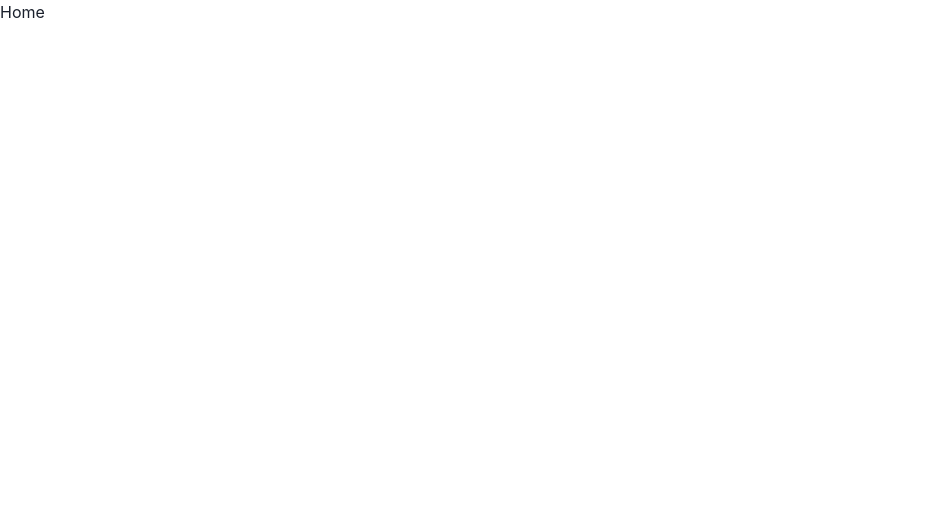
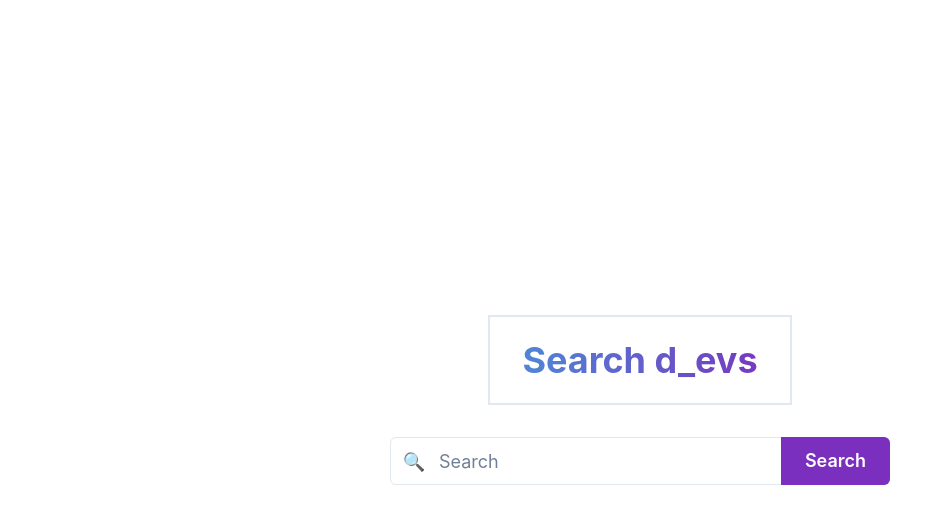
Before and after one commit to turco-vic/PetizeChallenge, a React (Vite) app: page / in a window 1280 px wide. Shown: the top 524 px of the page, without its empty margins (0-952 px from the left). Built offline with nearby package versions, Linux system fonts and the light colour scheme; no server answers.

Commit message:
feat: add Home and Profile pages with sort fix and external link navigation

```diff
--- a/index.html
+++ b/index.html
@@ -2,9 +2,9 @@
 <html lang="en">
   <head>
     <meta charset="UTF-8" />
-    <link rel="icon" type="image/svg+xml" href="/favicon.svg" />
+    <link rel="icon" type="image/svg+xml" href="/public/icons/favicon.ico" />
     <meta name="viewport" content="width=device-width, initial-scale=1.0" />
-    <title>petizechallenge</title>
+    <title>Search d_evs - Enzo Turcovic</title>
   </head>
   <body>
     <div id="root"></div>
--- a/src/components/repository/RepositorySort.tsx
+++ b/src/components/repository/RepositorySort.tsx
@@ -30,11 +30,11 @@ export default function RepositorySort({ value, onChange }: RepositorySortProps)
                 size="sm"
                 borderRadius="md"
             >
+                <option value="created">{t("profile.sort.created")}</option>
                 <option value="updated">{t("profile.sort.updated")}</option>
                 <option value="pushed">{t("profile.sort.pushed")}</option>
                 <option value="full_name">{t("profile.sort.full_name")}</option>
-        <option value="created">{t("profile.sort.created")}</option>
-        <option value="stars">{t("profile.sort.stars")}</option>
+                <option value="stargazers">{t("profile.sort.stars")}</option>
             </Select>
         </Box>
     );
--- a/src/components/user/UserProfile.tsx
+++ b/src/components/user/UserProfile.tsx
@@ -5,7 +5,6 @@ import {
   HStack,
   VStack,
   Button,
-  Link,
   Divider,
 } from "@chakra-ui/react";
 import { useTranslation } from "react-i18next";
@@ -17,6 +16,11 @@ interface UserProfileProps {
 
 export default function UserProfile({ user }: UserProfileProps) {
   const { t } = useTranslation();
+
+  const openUrl = (url: string) => {
+    const fullUrl = url.startsWith("http") ? url : `https://${url}`;
+    window.open(fullUrl, "_blank");
+  };
 
   return (
     <Box w={{ base: "100%", md: "260px" }} flexShrink={0}>
@@ -55,18 +59,24 @@ export default function UserProfile({ user }: UserProfileProps) {
           {user.location && <Text>📍 {user.location}</Text>}
           {user.email && <Text>✉️ {user.email}</Text>}
           {user.blog && (
-            <Link href={user.blog} isExternal color="brand.blue">
+            <Text
+              cursor="pointer"
+              color="brand.blue"
+              onClick={() => openUrl(user.blog!)}
+              _hover={{ textDecoration: "underline" }}
+            >
               🔗 {user.blog}
-            </Link>
+            </Text>
           )}
           {user.twitter_username && (
-            <Link
-              href={`https://twitter.com/${user.twitter_username}`}
-              isExternal
+            <Text
+              cursor="pointer"
               color="brand.blue"
+              onClick={() => openUrl(`https://twitter.com/${user.twitter_username}`)}
+              _hover={{ textDecoration: "underline" }}
             >
               🐦 @{user.twitter_username}
-            </Link>
+            </Text>
           )}
         </VStack>
 
@@ -74,13 +84,11 @@ export default function UserProfile({ user }: UserProfileProps) {
 
         {user.blog && (
           <Button
-            as={Link}
-            href={user.blog}
-            isExternal
             w="100%"
             bg="brand.purple"
             color="white"
-            _hover={{ bg: "#6a28a8", textDecoration: "none" }}
+            _hover={{ bg: "#6a28a8" }}
+            onClick={() => openUrl(user.blog!)}
           >
             {t("profile.contact")}
           </Button>
@@ -88,14 +96,12 @@ export default function UserProfile({ user }: UserProfileProps) {
 
         {user.twitter_username && (
           <Button
-            as={Link}
-            href={`https://twitter.com/${user.twitter_username}`}
-            isExternal
             w="100%"
             variant="outline"
             borderColor="brand.purple"
             color="brand.purple"
-            _hover={{ bg: "purple.50", textDecoration: "none" }}
+            _hover={{ bg: "purple.50" }}
+            onClick={() => openUrl(`https://twitter.com/${user.twitter_username}`)}
           >
             {t("profile.twitter")}
           </Button>
--- a/src/hooks/useInfiniteRepos.ts
+++ b/src/hooks/useInfiniteRepos.ts
@@ -21,7 +21,6 @@ export function useInfiniteRepos(
   const [hasMore, setHasMore] = useState(true);
   const observerRef = useRef<IntersectionObserver | null>(null);
 
-  // Reset when username or sort changes
   useEffect(() => {
     setRepos([]);
     setPage(1);
@@ -29,22 +28,25 @@ export function useInfiniteRepos(
     setError(null);
   }, [username, sort]);
 
-  // Fetch repos when page changes
   useEffect(() => {
-    if (!username || !hasMore) return;
+    if (!username) return;
+    if (sort !== "stargazers" && !hasMore) return;
 
     setIsLoading(true);
 
     getRepositories(username, page, sort)
       .then((newRepos) => {
         setRepos((prev) => (page === 1 ? newRepos : [...prev, ...newRepos]));
-        setHasMore(newRepos.length === 10);
+        if (sort === "stargazers") {
+          setHasMore(false);
+        } else {
+          setHasMore(newRepos.length === 10);
+        }
       })
       .catch(() => setError("Failed to load repositories."))
       .finally(() => setIsLoading(false));
   }, [username, page, sort]);
 
-  // IntersectionObserver sentinel
   const sentinelRef = useCallback(
     (node: HTMLDivElement | null) => {
       if (isLoading) return;
--- a/src/pages/Home.tsx
+++ b/src/pages/Home.tsx
@@ -1,3 +1,83 @@
+import {
+  Box,
+  Input,
+  Button,
+  InputGroup,
+  InputLeftElement,
+  Text,
+} from "@chakra-ui/react";
+import { useState } from "react";
+import { useNavigate } from "react-router-dom";
+import { useTranslation } from "react-i18next";
+
 export default function Home() {
-  return <h1>Home</h1>;
+  const { t } = useTranslation();
+  const navigate = useNavigate();
+  const [search, setSearch] = useState("");
+
+  const handleSearch = () => {
+    if (search.trim()) {
+      navigate(`/profile/${search.trim()}`);
+    }
+  };
+
+  const handleKeyDown = (e: React.KeyboardEvent<HTMLInputElement>) => {
+    if (e.key === "Enter") handleSearch();
+  };
+
+  return (
+    <Box
+      minH="100vh"
+      display="flex"
+      flexDirection="column"
+      alignItems="center"
+      justifyContent="center"
+      gap={8}
+      px={4}
+    >
+      <Text
+        fontSize="4xl"
+        fontWeight="bold"
+        bgGradient="linear(to-r, brand.blue, brand.purple)"
+        bgClip="text"
+        border="2px solid"
+        borderColor="gray.200"
+        px={8}
+        py={4}
+      >
+        Search d_evs
+      </Text>
+
+      <InputGroup size="lg" maxW="500px" w="100%">
+        <InputLeftElement pointerEvents="none" color="gray.400">
+          🔍
+        </InputLeftElement>
+        <Input
+          value={search}
+          onChange={(e) => setSearch(e.target.value)}
+          onKeyDown={handleKeyDown}
+          placeholder={t("search.placeholder")}
+          focusBorderColor="brand.purple"
+          borderRadius="md"
+          pr="110px"
+        />
+        <Button
+          onClick={handleSearch}
+          bg="brand.purple"
+          color="white"
+          _hover={{ bg: "#6a28a8" }}
+          position="absolute"
+          right={0}
+          top={0}
+          h="100%"
+          borderLeftRadius={0}
+          borderRightRadius="md"
+          px={6}
+          zIndex={1}
+        >
+          {t("search.button")}
+        </Button>
+      </InputGroup>
+    </Box>
+  );
 }
--- a/src/pages/Profile.tsx
+++ b/src/pages/Profile.tsx
@@ -1,3 +1,86 @@
+import {
+  Box,
+  Flex,
+  Text,
+  Spinner,
+  Center,
+} from "@chakra-ui/react";
+import { useParams } from "react-router-dom";
+import { useState } from "react";
+import { useTranslation } from "react-i18next";
+import Header from "../components/layout/Header";
+import UserProfile from "../components/user/UserProfile";
+import RepositoryCard from "../components/repository/RepositoryCard";
+import RepositorySort from "../components/repository/RepositorySort";
+import { useGitHubUser } from "../hooks/useGitHubUser";
+import { useInfiniteRepos } from "../hooks/useInfiniteRepos";
+import type { SortOption } from "../types";
+
 export default function Profile() {
-  return <h1>Profile</h1>;
+  const { username } = useParams<{ username: string }>();
+  const { t } = useTranslation();
+  const [sort, setSort] = useState<SortOption>("updated");
+
+  const { data: user, isLoading: userLoading, notFound, error: userError } = useGitHubUser(username ?? "");
+  const { repos, isLoading: reposLoading, error: reposError, sentinelRef } = useInfiniteRepos(username ?? "", sort);
+
+  const handleSortChange = (newSort: SortOption) => {
+    setSort(newSort);
+  };
+
+  return (
+    <Box minH="100vh">
+      <Header />
+
+      <Box maxW="1100px" mx="auto" px={6} py={8}>
+        {userLoading && (
+          <Center mt={20}>
+            <Spinner size="xl" color="brand.purple" />
+          </Center>
+        )}
+
+        {notFound && (
+          <Center mt={20}>
+            <Text fontSize="lg" color="gray.500">
+              {t("search.notFound")}
+            </Text>
+          </Center>
+        )}
+
+        {userError && (
+          <Center mt={20}>
+            <Text fontSize="lg" color="red.400">
+              {userError}
+            </Text>
+          </Center>
+        )}
+
+        {user && (
+          <Flex gap={8} flexDirection={{ base: "column", md: "row" }}>
+            <UserProfile user={user} />
+
+            <Box flex={1}>
+              <RepositorySort value={sort} onChange={handleSortChange} />
+
+              {reposError && (
+                <Text color="red.400">{reposError}</Text>
+              )}
+
+              {repos.map((repo) => (
+                <RepositoryCard key={repo.id} repository={repo} />
+              ))}
+
+              {reposLoading && (
+                <Center py={4}>
+                  <Spinner color="brand.purple" />
+                </Center>
+              )}
+
+              <Box ref={sentinelRef} h="20px" />
+            </Box>
+          </Flex>
+        )}
+      </Box>
+    </Box>
+  );
 }
--- a/src/services/github.service.ts
+++ b/src/services/github.service.ts
@@ -4,8 +4,12 @@ import type { SortOption } from "../types";
 
 const BASE_URL = "https://api.github.com";
 
+const headers = {
+  Authorization: `Bearer ${import.meta.env.VITE_GITHUB_TOKEN}`,
+};
+
 export async function getUser(username: string) {
-  const response = await fetch(`${BASE_URL}/users/${username}`);
+  const response = await fetch(`${BASE_URL}/users/${username}`, { headers });
 
   if (response.status === 404) {
     return null;
@@ -24,13 +28,26 @@ export async function getRepositories(
   page: number,
   sort: SortOption
 ) {
+  if (sort === "stargazers") {
+    const response = await fetch(
+      `${BASE_URL}/users/${username}/repos?page=1&per_page=100&sort=updated`,
+      { headers }
+    );
+    if (!response.ok) throw new Error("Failed to fetch repositories");
+    const data = await response.json();
+    const repos = RepositoryListSchema.parse(data);
+    return repos.sort((a, b) => b.stargazers_count - a.stargazers_count);
+  }
+
+  const direction =
+    sort === "full_name" ? "asc" : "desc";
+
   const response = await fetch(
-    `${BASE_URL}/users/${username}/repos?page=${page}&per_page=10&sort=${sort}`
+    `${BASE_URL}/users/${username}/repos?page=${page}&per_page=10&sort=${sort}&direction=${direction}`,
+    { headers }
   );
 
-  if (!response.ok) {
-    throw new Error("Failed to fetch repositories");
-  }
+  if (!response.ok) throw new Error("Failed to fetch repositories");
 
   const data = await response.json();
   return RepositoryListSchema.parse(data);
--- a/src/types/index.ts
+++ b/src/types/index.ts
@@ -2,8 +2,8 @@ export type { User } from "../schemas/user.schema";
 export type { Repository } from "../schemas/repository.schema";
 
 export type SortOption =
+  | "created"
   | "updated"
   | "pushed"
   | "full_name"
-  | "created"
-  | "stars";
+  | "stargazers";
```
Also changed, not shown: 2 other files (tests, documents, lock files or other folders). Lines whose indentation alone changed are shown as unchanged.
